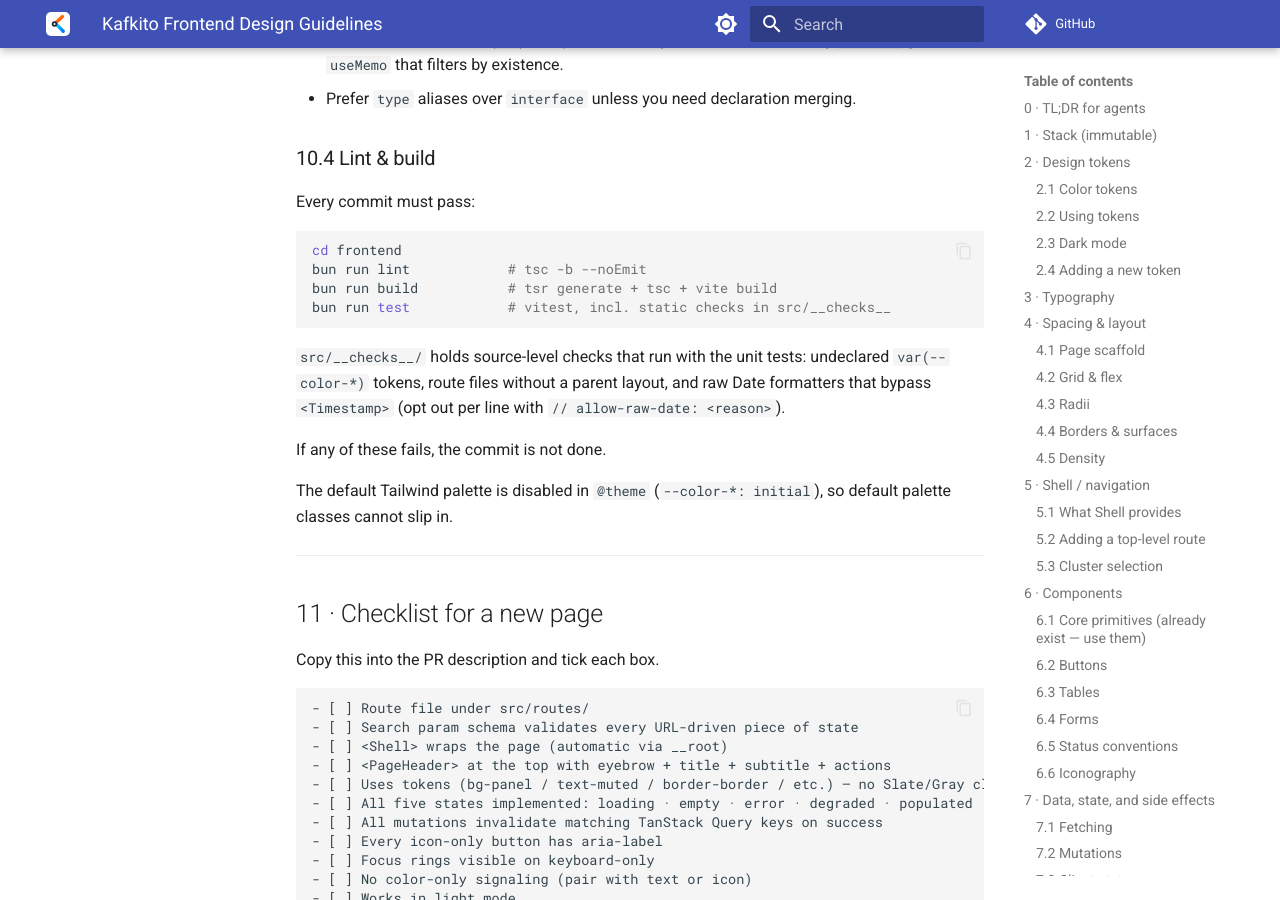
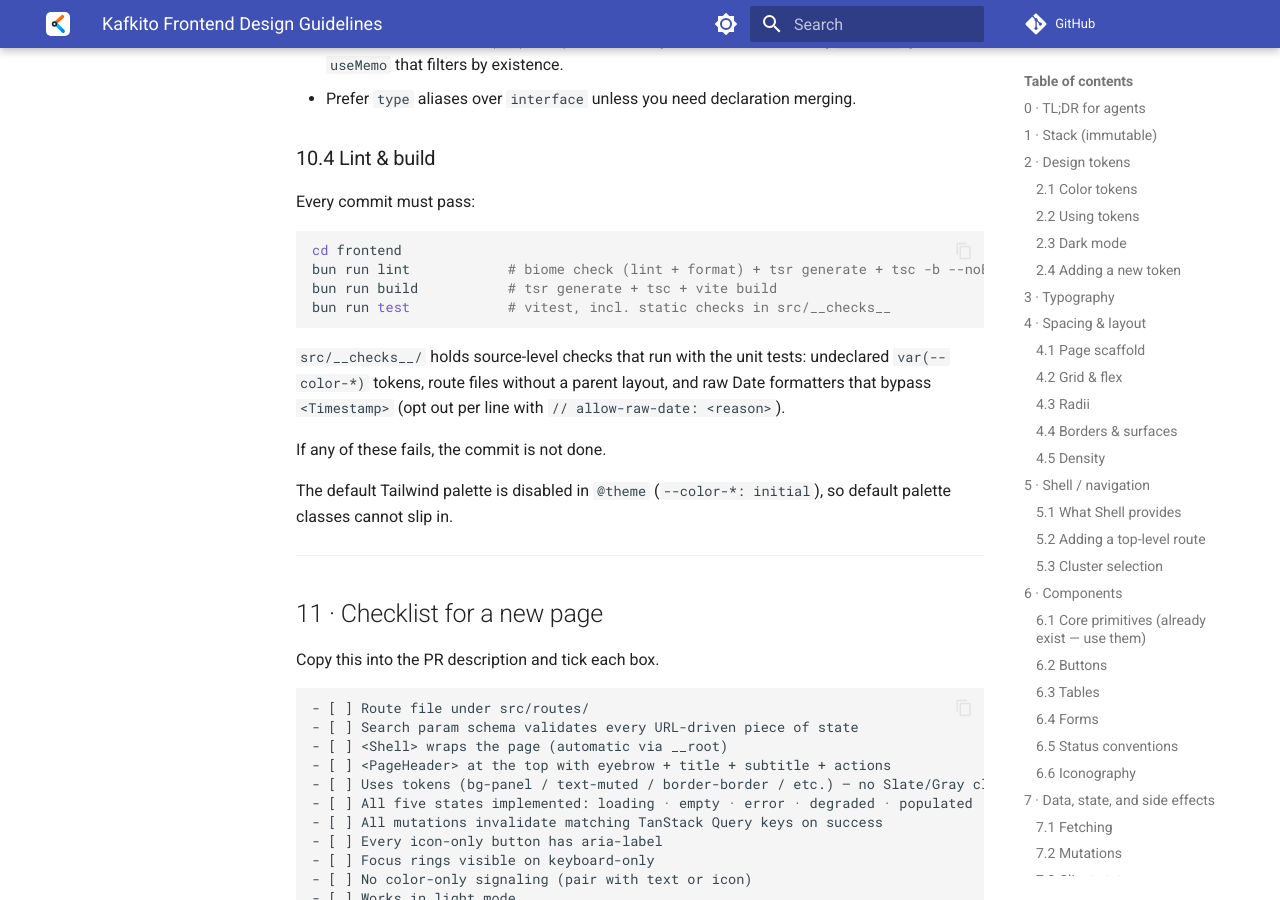
Before and after one commit to FinkeFlo/kafkito, an MkDocs documentation site: the page built from docs/DESIGN_GUIDELINES.md, in a window 1280 px wide and 900 px high, scrolled down 14770 px. Built offline with MkDocs 1.6.1 and Material for MkDocs 9.7.7, drawn with Linux system fonts in a browser that asks for light colours; comment, search, counter and statistics services are not loaded.

Commit message:
build(frontend): check formatting in the lint script
`bun run lint` now runs `biome check .` (lint and format check) instead
of `biome lint .`, so `make frontend-check` and CI fail on unformatted
code.

Co-authored-by: Copilot <223556219+Copilot@users.noreply.github.com>
Signed-off-by: FinkeFlo <5244525+FinkeFlo@users.noreply.github.com>

````diff
--- a/docs/DESIGN_GUIDELINES.md
+++ b/docs/DESIGN_GUIDELINES.md
@@ -522,7 +522,7 @@ Every commit must pass:
 
 ```bash
 cd frontend
-bun run lint            # tsc -b --noEmit
+bun run lint            # biome check (lint + format) + tsr generate + tsc -b --noEmit
 bun run build           # tsr generate + tsc + vite build
 bun run test            # vitest, incl. static checks in src/__checks__
 ```
````
Also changed, not shown: 1 other file.
